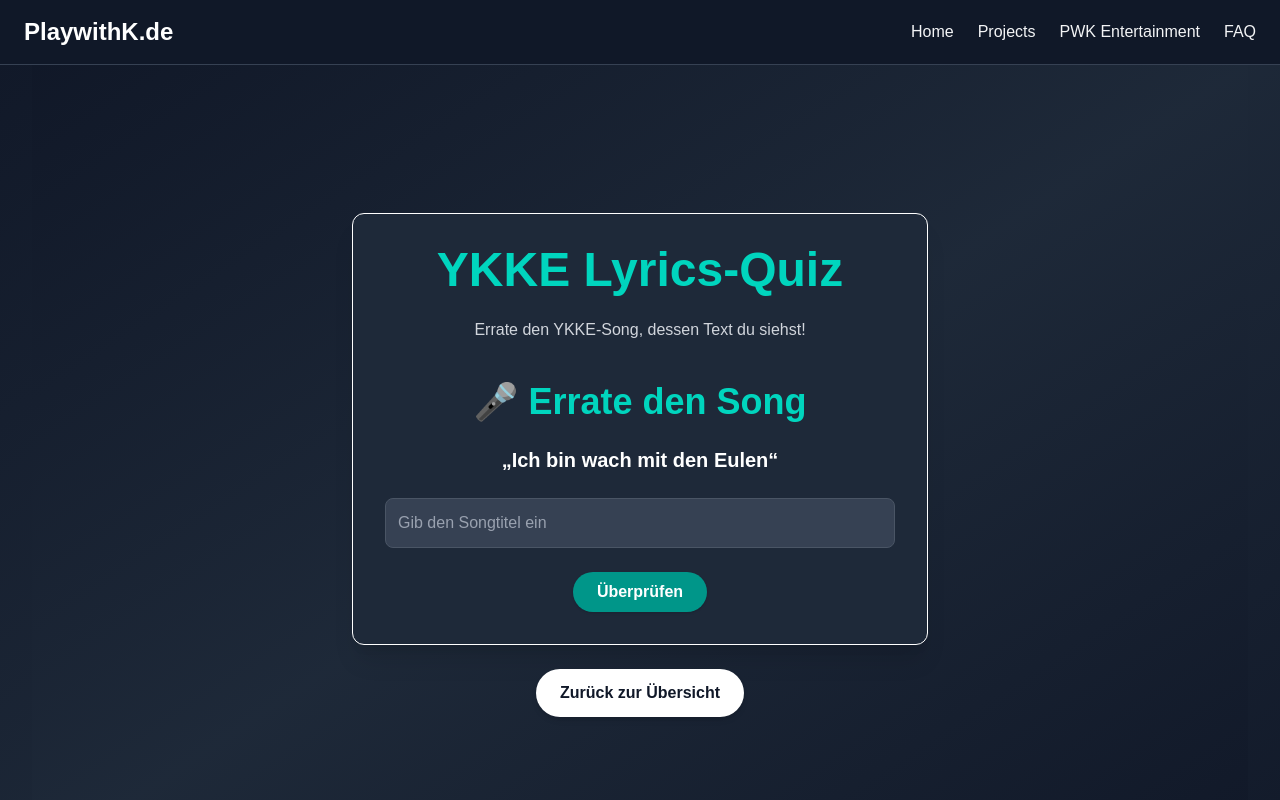
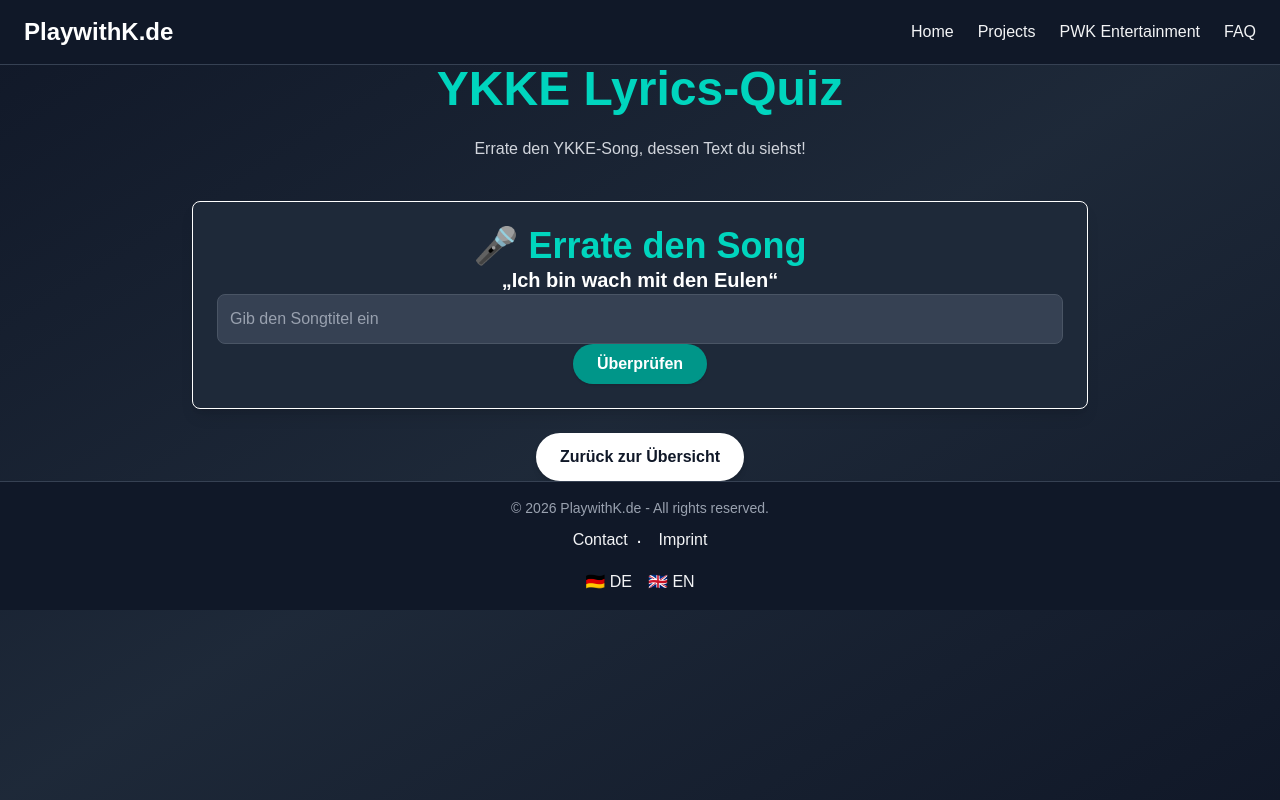
Before and after one commit to PlaywithK/PlaywithKde, a Next.js app: page /en/projects/webgames/lyricquiz in a window 1280 px wide. Shown: the top 800 px of the page. Built offline with nearby package versions, Linux system fonts and the light colour scheme.

Commit message:
Changed the design of webgames

```diff
--- a/src/app/[locale]/projects/webgames/highcard/page.js
+++ b/src/app/[locale]/projects/webgames/highcard/page.js
@@ -126,7 +126,7 @@
   );
 
   return (
-    <main className="min-h-screen bg-gradient-to-br from-gray-900 via-gray-800 to-gray-900 text-gray-100 px-4 sm:px-6 lg:px-8 py-16">
+    <>
       <section className="max-w-4xl mx-auto text-center">
         <h1 className="text-4xl sm:text-5xl font-extrabold mb-6 text-teal-400">High Stakes</h1>
         <p className="text-gray-300 mb-10 max-w-xl mx-auto">
@@ -167,6 +167,6 @@
           </Link>
         </div>
       </section>
-    </main>
+    </>
   );
 }
--- a/src/app/[locale]/projects/webgames/lyricquiz/page.js
+++ b/src/app/[locale]/projects/webgames/lyricquiz/page.js
@@ -63,13 +63,14 @@
   }, [startQuiz]);
 
   return (
-    <main className="min-h-screen bg-gradient-to-br from-gray-900 via-gray-800 to-gray-900 text-gray-100 px-4 sm:px-6 lg:px-8 py-20 flex flex-col items-center justify-center">
-      <section className="max-w-xl w-full bg-gray-800 rounded-xl shadow-xl border border-white border-opacity-20 p-8 space-y-6 text-center">
+    <>
+      <section className="max-w-4xl mx-auto text-center">
         <h1 className="text-4xl sm:text-5xl font-extrabold mb-6 text-teal-400">YKKE Lyrics-Quiz</h1>
         <p className="text-gray-300 mb-10 max-w-xl mx-auto">
           Errate den YKKE-Song, dessen Text du siehst!
         </p>
 
+        <div className="bg-gray-800 rounded-lg p-6 border border-white border-opacity-20 shadow-lg">
           <h1 className="text-3xl sm:text-4xl font-bold text-teal-400">🎤 Errate den Song</h1>
 
           {currentLyric && (
@@ -108,7 +109,8 @@
               {result}
             </p>
           )}
-      </section>
+        </div>
+
 
         <div className="mt-6">
           <Link
@@ -118,6 +120,7 @@
             Zurück zur Übersicht
           </Link>
         </div>
-    </main>
+      </section>
+    </>
   );
 }
--- a/src/app/[locale]/projects/webgames/pwkorakel/page.js
+++ b/src/app/[locale]/projects/webgames/pwkorakel/page.js
@@ -104,13 +104,14 @@
     }, [chibiSrc]);
 
     return (
-        <main className="min-h-screen bg-gradient-to-br from-gray-900 via-gray-800 to-gray-900 text-gray-100 px-6 py-20 flex flex-col items-center justify-center">
-            <section className="max-w-xl w-full bg-gray-800 rounded-xl shadow-xl border border-white border-opacity-20 p-8 text-center relative">
+        <>
+            <section className="max-w-4xl mx-auto text-center">
                 <h1 className="text-4xl sm:text-5xl font-extrabold mb-6 text-teal-400">PWK Orakel</h1>
                 <p className="text-gray-300 mb-10 max-w-xl mx-auto">
                     Stelle Ja-Nein Fragen und das Orakel wird dir eine Antwort geben!
                 </p>
 
+                <div className="bg-gray-800 rounded-lg p-6 border border-white border-opacity-20 shadow-lg">
                     <h1 className="text-3xl sm:text-4xl font-bold text-teal-400 mb-8">✨ Befrage das Orakel! ✨</h1>
 
                     <div className="relative inline-block">
@@ -156,7 +157,8 @@
                             Fragen!
                         </button>
                     </div>
-            </section>
+                </div>
+
                 <div className="mt-6">
                     <Link
                         href={`/${locale}/projects/webgames`}
@@ -165,6 +167,7 @@
                         Zurück zur Übersicht
                     </Link>
                 </div>
-        </main>
+            </section>
+        </>
     );
 }
```
Lines whose indentation alone changed are shown as unchanged.
